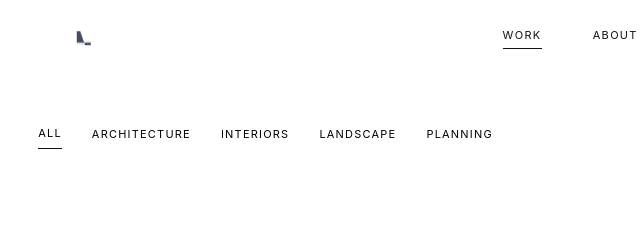
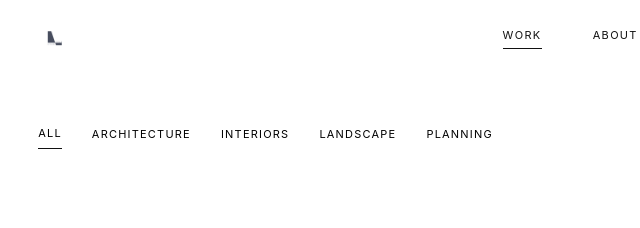
Before and after one commit to mprghib-oss/AN-KA-Studio, a plain HTML site: page index.html in a window 1280 px wide. Shown: the top 228 px of the page, 13-653 px from the left. Drawn offline with Linux system fonts and the light colour scheme.

Commit message:
Update style.css

```diff
--- a/css/style.css
+++ b/css/style.css
@@ -21,18 +21,20 @@
 .brand {
   display: flex;
   align-items: center;
-  width: max-content;
-  height: 100%;
-  text-decoration: none;
+  justify-content: flex-start;
+  width: 90px;
+  height: 40px;
+  overflow: hidden;
 }
 
 .brand img {
   display: block;
-  width: 90px !important;
-  max-width: 90px !important;
-  height: auto !important;
-  max-height: 32px !important;
+  width: 90px;
+  height: 32px;
+  max-width: 90px;
+  max-height: 32px;
   object-fit: contain;
+  object-position: left center;
 }
 .desktop-nav { display: flex; gap: clamp(24px, 4vw, 60px); }
 .desktop-nav a, .search-toggle, .menu-toggle { font-size: 11px; letter-spacing: .12em; }
```
